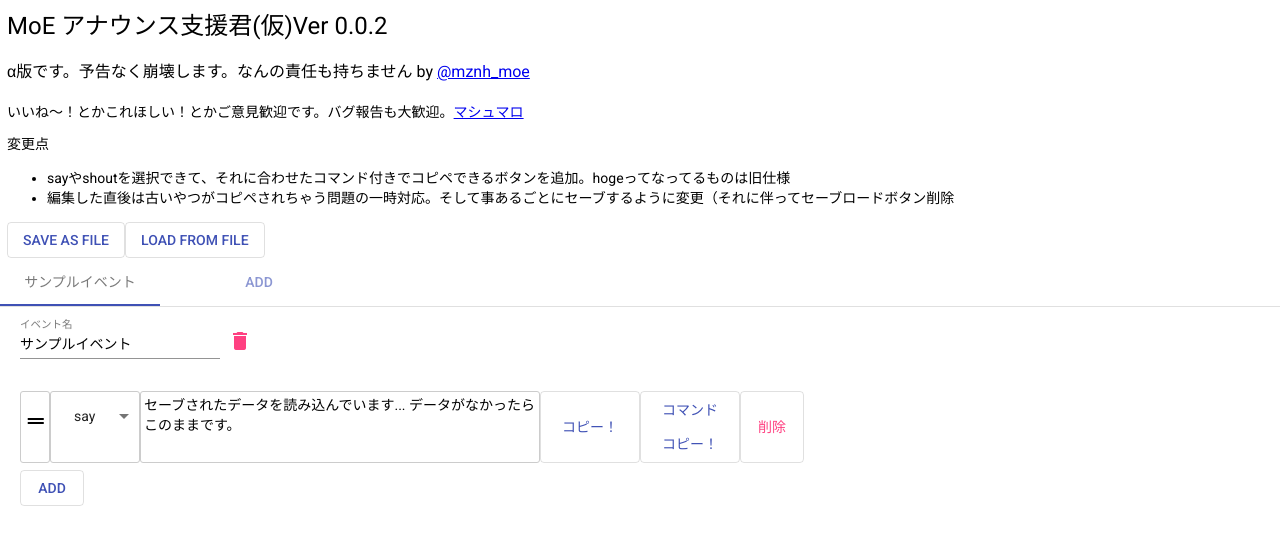
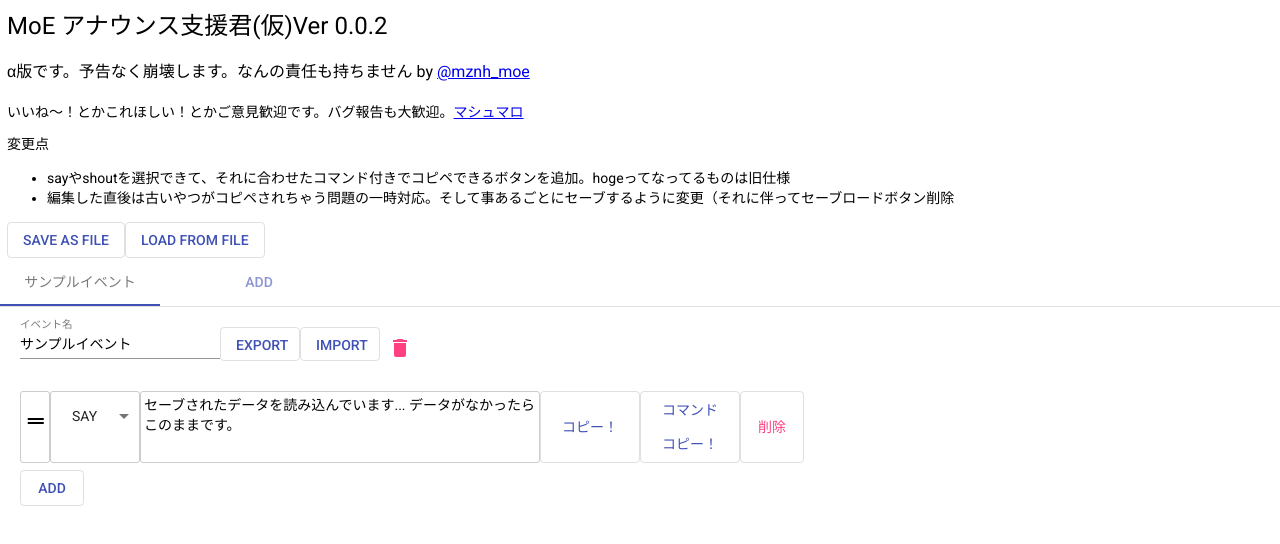
Before and after one commit to mznh/moe-announce-helper, an Angular app: page / in a window 1280 px wide. Shown: the top 544 px of the page. Built offline with nearby package versions, Linux system fonts and the light colour scheme.

Commit message:
イベント単位でのセーブロード機能追加

```diff
--- a/src/app/controller-service/controller.service.ts
+++ b/src/app/controller-service/controller.service.ts
@@ -108,7 +108,7 @@ export class ControllerService {
     this.toastOpen("アナウンスデータをロードしました。")
   }
 
-  public loadEventFromJsonFile(targetFile:File){
+  public loadEventFromJsonFile(targetFile:File, isEvent:boolean = false){
     try{
       const reader = new FileReader();
       reader.readAsText(targetFile);
@@ -117,9 +117,21 @@ export class ControllerService {
         reader.onload = () => {
           // 本来ならここでバリデーションをはさみたい
           if(typeof reader.result === 'string'){
-            this.saveData = JSON.parse(reader.result)
-            localStorage.setItem(localStorageKey,this.generateJsonString())
-            this.toastOpen("アナウンスデータをファイルからロードしました。")
+            if(isEvent){
+              const newEventIndex = getNewEventId(this.saveData)
+              const newEventData = JSON.parse(reader.result)
+              console.log("hogehoge")
+              console.log(newEventData)
+              newEventData.id = newEventIndex;
+              this.saveData.events.push(newEventData)
+              localStorage.setItem(localStorageKey,this.generateJsonString())
+              this.toastOpen("イベントをファイルからロードしました。")
+
+            }else{ //全部インポートの場合
+              this.saveData = JSON.parse(reader.result)
+              localStorage.setItem(localStorageKey,this.generateJsonString())
+              this.toastOpen("アナウンスデータをファイルからロードしました。")
+            }
           }else{
             this.toastOpen("ファイル形式が間違っています。")
             throw 'type error ';
@@ -150,7 +162,14 @@ export class ControllerService {
     });
   }
 
-  public generateJsonString(){
+  public generateJsonString(eventId?:number){
+    if(eventId !== undefined){
+      const event = this.fetchEvent(eventId);
+      if(event){
+        return JSON.stringify(event);
+      }
+      throw new Error("Event Not Found Error")
+    }
     return JSON.stringify(this.saveData);
   }
 
--- a/src/app/event/event.component.css
+++ b/src/app/event/event.component.css
@@ -5,15 +5,18 @@
 .event-info {
   margin: 7px 0px;
   display: grid;
-  grid-template-columns: 200px 40px 50px;
+  grid-template-columns: 200px 80px 80px 50px;
 }
+.event-export-button{
+  margin: 7px 0px 0px 0px;
+  height: 34px;
+}
+
 .event-icon {
   transform: scale(1);
 }
 .event-delete-button {
-  margin:7px;
-  border: solid;
-  border-radius: 20px;
+  margin: 7px 0px 0px 0px;
 }
 
 .evetn-message-panel {
--- a/src/app/event/event.component.html
+++ b/src/app/event/event.component.html
@@ -7,9 +7,13 @@
         value="{{inputEventData.name}}"
         (change)="renameEvent()">
     </mat-form-field>
-    <button mat-icon-button
-      tabindex="-1"
-      color="accent" (click)="openDeleteModal()">
+    <button mat-stroked-button tabindex="-1" class="event-export-button" color="primary" (click)="exportJson()">EXPORT</button>
+    <a #jsonDownload style="display: none" ></a>
+
+    <button mat-stroked-button tabindex="-1" class="event-export-button" color="primary" (click)="importJson()">IMPORT</button>
+    <input type="file" style="display: none" #fileInput accept="*.json" (change)="onChangeFileInput()" />
+
+    <button mat-icon-button tabindex="-1" class="event-delete-button" color="accent" (click)="openDeleteModal()">
       <mat-icon class="event-icon">delete</mat-icon>
     </button>
   </div>
--- a/src/app/event/event.component.ts
+++ b/src/app/event/event.component.ts
@@ -2,6 +2,7 @@ import { Component, OnInit, OnChanges, Input, Output, ViewChild, EventEmitter} f
 import { MatDialog, MatDialogConfig } from '@angular/material/dialog';
 import { CdkDragDrop, moveItemInArray } from '@angular/cdk/drag-drop';
 
+import { ControllerService } from '../controller-service/controller.service';
 import { MessageComponent } from '../message/message.component';
 import { DeleteModalComponent } from '../delete-modal/delete-modal.component';
 import { SaveData, EventData, MessageData } from '../model/message-data';
@@ -15,17 +16,18 @@ import { SaveData, EventData, MessageData } from '../model/message-data';
 export class EventComponent implements OnInit {
   @ViewChild('messages') messages:any;
   @ViewChild('eventNameInput') nameInputElm:any;
+  @ViewChild('jsonDownload') jsonDownloadLink:any;
+  @ViewChild('fileInput') fileInputLink:any;
   @Input() inputEventData:EventData;
   @Output() eventChangeEvent = new EventEmitter<{event:EventData,message:MessageData}>();
 
-  constructor(private matDialog: MatDialog) {
+  constructor(private matDialog: MatDialog, private controllerService:ControllerService) {
   }
 
   ngOnInit(): void {
   }
 
-  public renameEvent(){
-    //console.log("events-name-change")
+  renameEvent(){
     const newName = this.nameInputElm.nativeElement.value;
     this.eventChangeEvent.emit({
       event: this.inputEventData,
@@ -33,7 +35,7 @@ export class EventComponent implements OnInit {
     });
   }
 
-  public openDeleteModal(){
+  openDeleteModal(){
     const dialogConfig = new MatDialogConfig();
 
     // 表示するdialogの設定
@@ -78,4 +80,38 @@ export class EventComponent implements OnInit {
     });
   }
 
+  public exportJson(){
+    const fileName = "announce-helper-" + this.inputEventData.name + ".json"
+    const jsonData = this.controllerService.generateJsonString(this.inputEventData.id);
+    const blob = new Blob([jsonData],{type: 'application\/json'});
+    const url = URL.createObjectURL(blob);
+    const link: HTMLAnchorElement = this.jsonDownloadLink.nativeElement;
+    link.href = url;
+    link.download = fileName;
+    link.click();
+  }
+
+  importJson(){
+    this.fileInputLink.nativeElement.click();
+  }
+
+  onChangeFileInput(){
+    try{
+      const files: { [key: string]: File } = this.fileInputLink.nativeElement.files;
+      const targetFile = files[0];
+      this.controllerService.loadEventFromJsonFile(targetFile,true).then(()=>{
+        console.log( this.controllerService.saveData)
+
+        //変更を通知しておく
+        //this.eventChangeEvent.emit({
+        //  event: this.inputEventData,
+        //  message: { id:-1, msgType:"drag",text:"" }
+        //});
+      });
+    }catch(err:any){
+      //めんどいんでエラーは握りつぶします
+      console.log(err);
+    }
+  }
+
 }
--- a/src/app/message/message.component.css
+++ b/src/app/message/message.component.css
@@ -35,6 +35,7 @@
   border-radius: 3px;
   padding: 3px;
   margin: 0px 0px 0px 0px ;
+  height: 100%;
   width: 98%;
 }
 
--- a/src/app/message/message.component.html
+++ b/src/app/message/message.component.html
@@ -3,9 +3,9 @@
   <mat-form-field appearance="legacy" class="message-type-form" (click)="clickTypeSelectForm()" >
     <mat-select #typeValue class="message-type-select" tabindex="-1"
       [(value)]="inputMessageType" (selectionChange)="typeChange($event.value)" >
-      <mat-option value="say">say</mat-option>
-      <mat-option value="shout">shout</mat-option>
-      <mat-option value="auc">auc</mat-option>
+      <mat-option value="say">SAY</mat-option>
+      <mat-option value="shout">SHOUT</mat-option>
+      <mat-option value="auc">AUC</mat-option>
       <mat-option value="kgr">===</mat-option>
     </mat-select>
   </mat-form-field>
```
